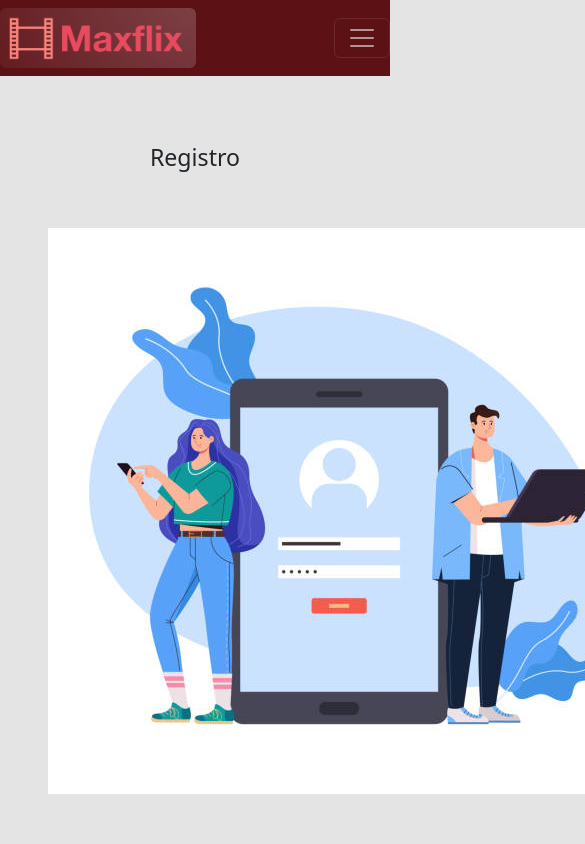
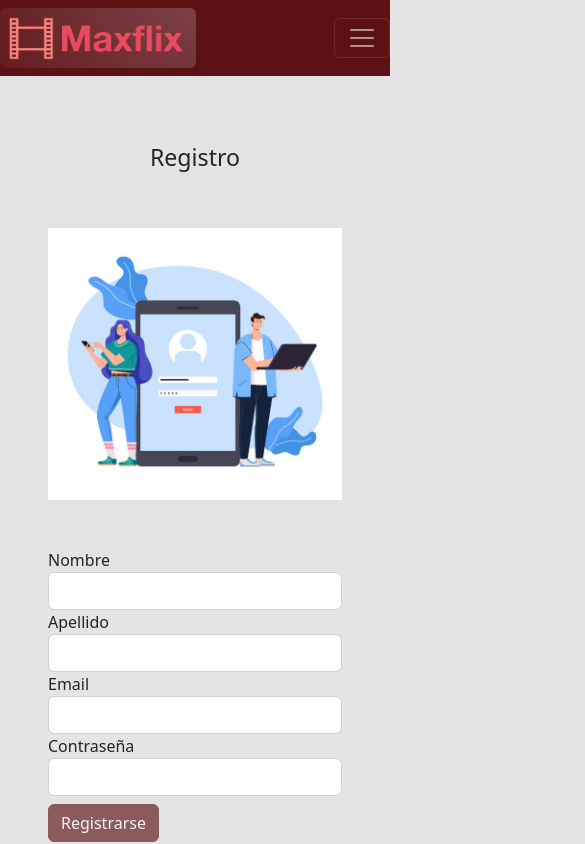
Before and after one commit to pablomcontreras/TPFinalAngularUTN, an Angular app: page /registro in a window 390 px wide. Shown: the top 844 px of the page, 585 px wide, since content can reach past the window. Built offline with nearby package versions, Linux system fonts and the light colour scheme.

Commit message:
Fix imgresponsive

```diff
--- a/src/app/login/login.component.css
+++ b/src/app/login/login.component.css
@@ -3,3 +3,10 @@
   color: red;
   margin-top: 5px;
 }
+
+img {
+  width: 100%;
+  height: 100%;
+  object-fit: cover;
+  object-position: bottom;
+}
--- a/src/app/login/login.component.html
+++ b/src/app/login/login.component.html
@@ -30,7 +30,7 @@
                     </div>
                 </div>
 
-                <button type="submit" class="btn btn-primary mt-2"
+                <button type="submit" class="btn btn-primary mt-2" style="background-color: #5C1114; border-color: #5C1114"
                     [disabled]="loginForm.invalid">Login</button>
             </form>
         </div>
--- a/src/app/menu/menu.component.html
+++ b/src/app/menu/menu.component.html
@@ -1,5 +1,5 @@
 <header id="topheader">
-    <div class="row" id="cont-header">
+    <div class="row container" id="cont-header">
         <div class="col-md-12">
             <div class="row">
                 <div class="col-md-12">
@@ -29,30 +29,7 @@
                                     <a class="nav-link" style="cursor:pointer" [routerLink]="'/registro'"
                                         data-bs-toggle="collapse" data-bs-target=".navbar-collapse.show">Registrarse</a>
                                 </li>
-                                <li *ngIf="isLogin" class="nav-item">
-                                    <a class="nav-link" style="cursor:pointer" (Click)="salir()"
-                                        data-bs-toggle="collapse" data-bs-target=".navbar-collapse.show">Cerrar
-                                        Sesión</a>
-                                </li>
                             </ul>
-                            <li *ngIf="!isLogin" class="nav-item navbar-nav">
-                                <div id="social-botones" class="mx-2">
-                                    <a class="btn" style="color:white ;" href="https://github.com/pablomcontreras"
-                                        target="_blank">
-                                        <i class="fa-brands fa-github fa-xl" title="Github" data-bs-toggle="collapse"
-                                            data-bs-target=".navbar-collapse.show"></i>
-                                    </a>
-                                    <a class="btn" style="color:white ;"
-                                        href="https://linkedin.com/in/maximiliano-contreras-0ba976239" target="_blank">
-                                        <i class="fa-brands fa-linkedin fa-xl" title="Linkedin"
-                                            data-bs-toggle="collapse" data-bs-target=".navbar-collapse.show"></i>
-                                    </a>
-                                    <a class="btn" style="color:white ;" routerLink="login" data-bs-toggle="collapse"
-                                        data-bs-target=".navbar-collapse.show">
-                                        <i class="fa-solid fa-right-to-bracket" title="Acceso Editor"></i>
-                                    </a>
-                                </div>
-                            </li>
                         </div>
                     </nav>
                 </div>
--- a/src/app/registro/registro.component.css
+++ b/src/app/registro/registro.component.css
@@ -3,3 +3,10 @@
   color: red;
   margin-top: 5px;
 }
+
+img {
+  width: 100%;
+  height: 100%;
+  object-fit: cover;
+  object-position: bottom;
+}
--- a/src/app/registro/registro.component.html
+++ b/src/app/registro/registro.component.html
@@ -8,7 +8,7 @@
     </div>
     <div class="row">
         <div class="col-md-8">
-            <img src="../../assets/registro.jpg" class="mx-auto d-block">
+            <img src="../../assets/registro.jpg" class="mx-auto" >
         </div>
         <div class="col-md-4 mt-5">
             <form [formGroup]="registroForm" (ngSubmit)="onSubmit()">
@@ -48,7 +48,7 @@
                     </div>
                 </div>
 
-                <button type="submit" class="btn btn-primary mt-2"
+                <button type="submit" class="btn btn-primary mt-2" style="background-color: #5C1114; border-color: #5C1114"
                     [disabled]="registroForm.invalid">Registrarse</button>
             </form>
         </div>
```
